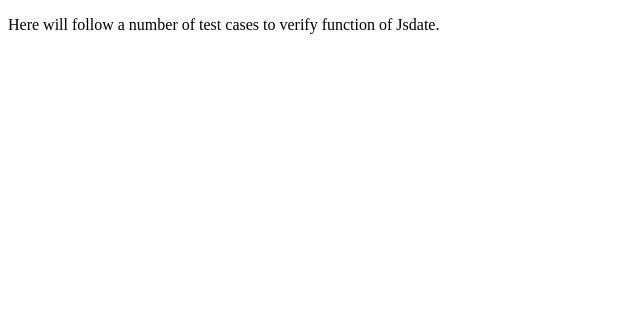
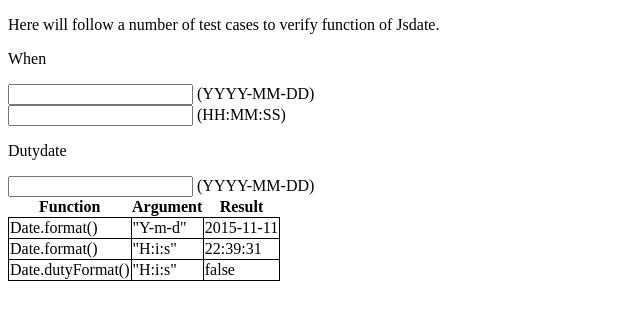
Before and after one commit to Digitum/Jsdate, a plain HTML site: page testcases/index.html in a window 1280 px wide. Shown: the whole page, without its empty margins (0-640 px from the left). Drawn offline with Linux system fonts and the light colour scheme.

Commit message:
Update test example

```diff
--- a/testcases/index.html
+++ b/testcases/index.html
@@ -4,9 +4,29 @@
 		<title>Jsdate Test cases</title>
 		<script src="../jsdate.js" type="text/javascript"></script>
 		<script src="testcases.js" type="text/javascript"></script>
+		<script src="index.js" type="text/javascript"></script>
+		<link href="index.css" rel="stylesheet" type="text/css"/>
 	</head>
 	<body>
 		<p>Here will follow a number of test cases to verify function of Jsdate.</p>
 
+		<form>
+			<p>When</p>
+			<input type="text" name="date"> (YYYY-MM-DD)<br>
+			<input type="text" name="time"> (HH:MM:SS)<br>
+			<p>Dutydate</p>
+			<input type="text" name="dutydate"> (YYYY-MM-DD)<br>
+		</form>
+		<table id="resultTable">
+			<thead>
+				<tr>
+					<th>Function</th>
+					<th>Argument</th>
+					<th>Result</th>
+				</tr>
+			</thead>
+			<tbody></tbody>
+		</table>
 	</body>
+	<script language="javascript">starttest();</script>
 </html>
--- a/testcases/testcases.js
+++ b/testcases/testcases.js
@@ -1,4 +1,23 @@
-function starttest(){
+function starttest()
+{
 	console.log( "Start test procedures" );
+	var _d = new Date();
+	addRow( "Date.format()", "\"Y-m-d\"", _d.format("Y-m-d") );
+	addRow( "Date.format()", "\"H:i:s\"", _d.format("H:i:s") );
+	addRow( "Date.dutyFormat()", "\"H:i:s\"", _d.dutyFormat("H:i:s","2015-11-09") );
+}
+function addRow( sText, sValue1, sValue2 )
+{
+	var _tr = document.querySelector( "#resultTable>tbody" ).insertRow( -1 );
 
+	for( var i = 0; i < arguments.length ; i++ ) {
+		var _td = _tr.insertCell( i );
+		_td.innerHTML = arguments[i];
+
+	}
+	// var _td1 = _tr.insertCell( 1 );
+	// var _td2 = _tr.insertCell( 2 );
+
+	// _td1.innerHTML = sValue1;
+	// _td2.innerHTML = sValue2;
 }
```
